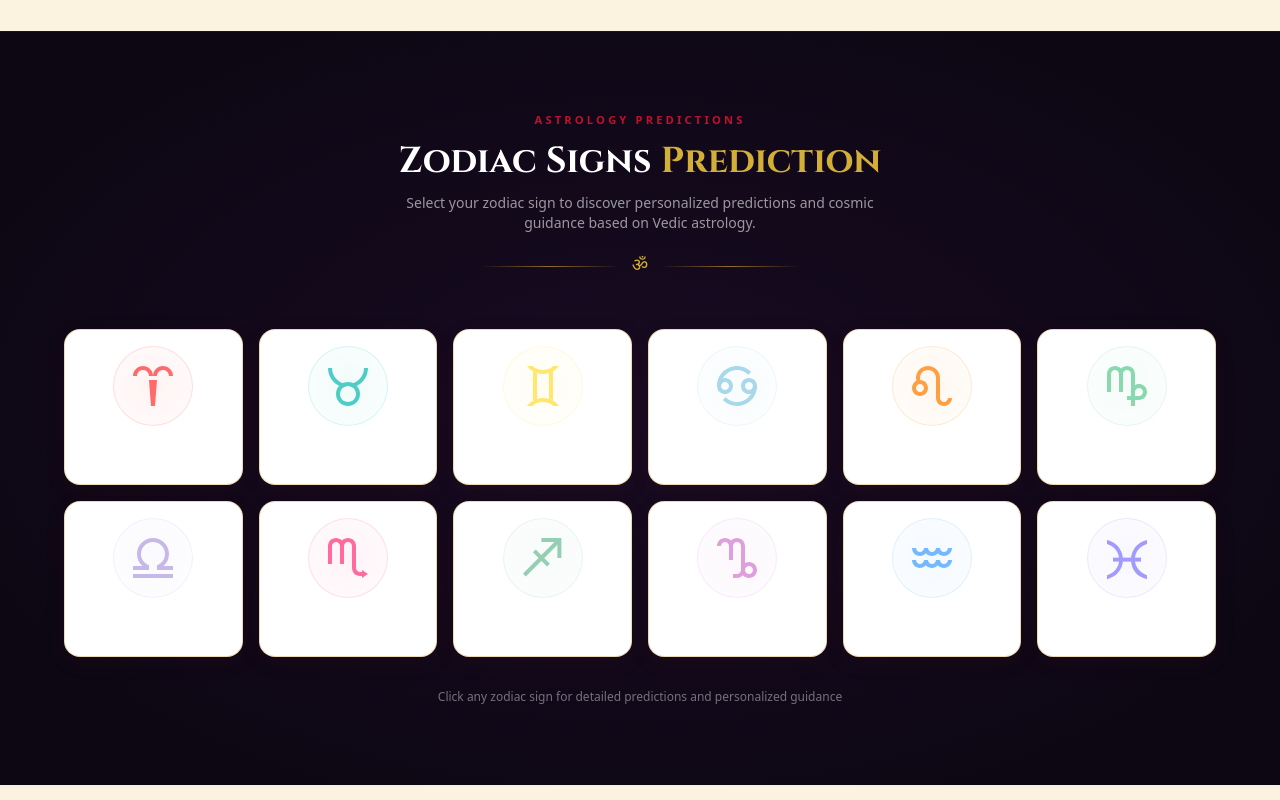
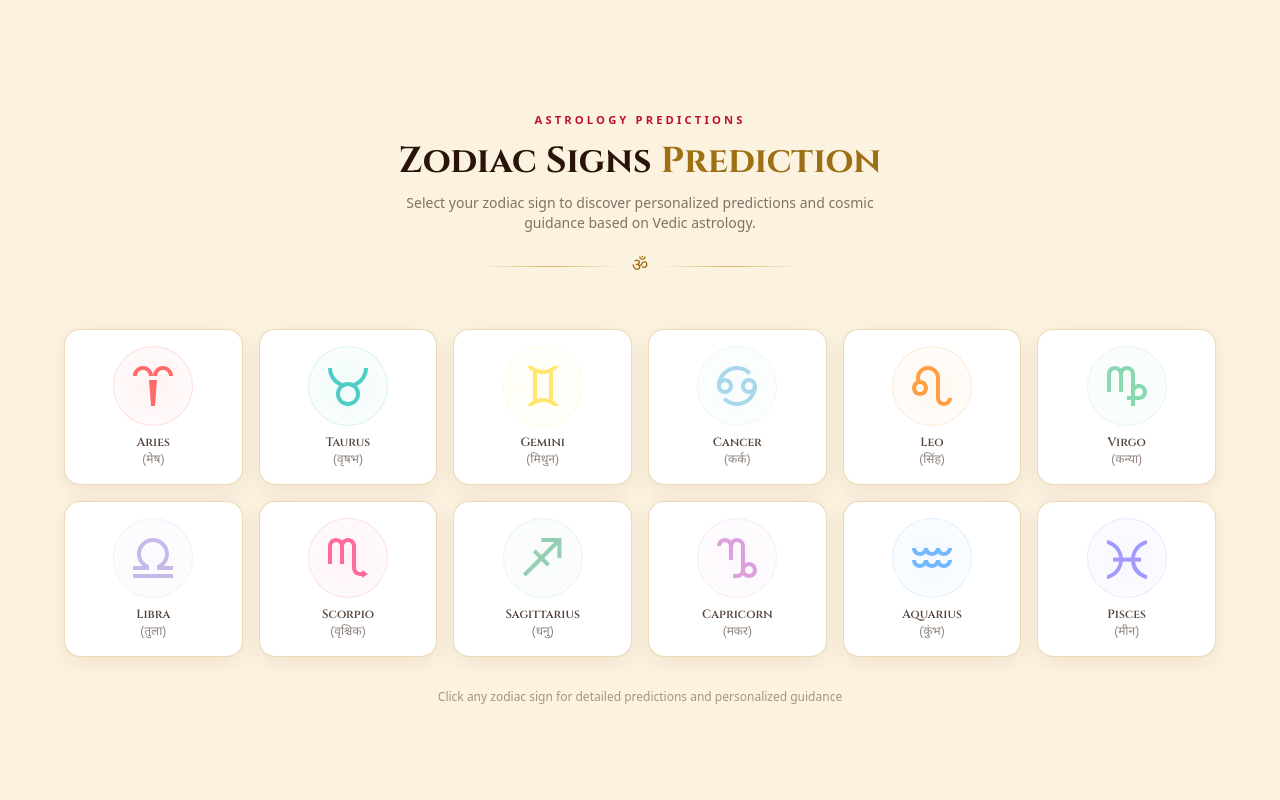
Before and after one commit to Sanchitjha/Astrologer, a Next.js app: page / in a window 1280 px wide. Shown: the part 2660-3460 px from the top of the page. Built offline with nearby package versions, Linux system fonts and the light colour scheme.

Commit message:
feat: add ZodiacSigns component to display zodiac list with navigation links

```diff
--- a/components/ZodiacSigns.js
+++ b/components/ZodiacSigns.js
@@ -20,23 +20,23 @@ export default function ZodiacSigns() {
     <section
       id="zodiac"
       className="py-20 px-4 border-t border-[#D4AF37]/8 scroll-mt-24"
-      style={{ background: 'radial-gradient(ellipse at 50% 50%, #180B22 0%, #0D0714 80%)' }}
+      style={{ background: 'radial-gradient(ellipse at 50% 50%, #FBF3E0 0%, #FBF3E0 80%)' }}
       aria-labelledby="zodiac-heading"
     >
       <div className="max-w-6xl mx-auto">
         <div className="text-center mb-12">
           <p className="section-label mb-3">Astrology Predictions</p>
           <h2 id="zodiac-heading"
-              className="text-3xl md:text-4xl font-bold text-white"
+              className="text-3xl md:text-4xl font-bold text-[#2A1408]"
               style={{ fontFamily: 'var(--font-cinzel)' }}>
-            Zodiac Signs <span className="text-[#D4AF37]">Prediction</span>
+            Zodiac Signs <span className="text-[#9E7016]">Prediction</span>
           </h2>
-          <p className="text-white/58 text-sm mt-3 max-w-lg mx-auto">
+          <p className="text-[#2A1408]/58 text-sm mt-3 max-w-lg mx-auto">
             Select your zodiac sign to discover personalized predictions and cosmic guidance
             based on Vedic astrology.
           </p>
           <div className="gold-divider max-w-xs mx-auto mt-5">
-            <span className="text-[#D4AF37] text-lg shrink-0"
+            <span className="text-[#9E7016] text-lg shrink-0"
                   style={{ fontFamily: 'var(--font-devanagari)' }}>ॐ</span>
           </div>
         </div>
@@ -65,11 +65,11 @@ export default function ZodiacSigns() {
                 />
               </div>
               <div>
-                <p className="text-white/80 text-xs font-semibold"
+                <p className="text-[#2A1408]/80 text-xs font-semibold"
                    style={{ fontFamily: 'var(--font-cinzel)' }}>
                   {z.en}
                 </p>
-                <p className="text-white/52 text-xs mt-0.5"
+                <p className="text-[#2A1408]/52 text-xs mt-0.5"
                    style={{ fontFamily: 'var(--font-devanagari)' }}>
                   ({z.hi})
                 </p>
@@ -78,7 +78,7 @@ export default function ZodiacSigns() {
           ))}
         </div>
 
-        <p className="text-center text-white/42 text-xs mt-8">
+        <p className="text-center text-[#2A1408]/42 text-xs mt-8">
           Click any zodiac sign for detailed predictions and personalized guidance
         </p>
       </div>
```
